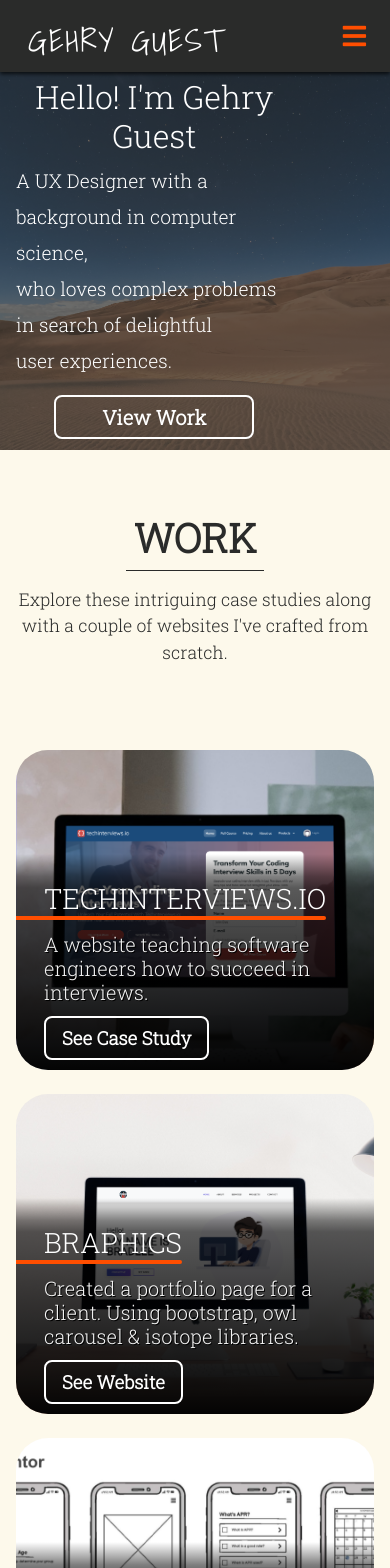
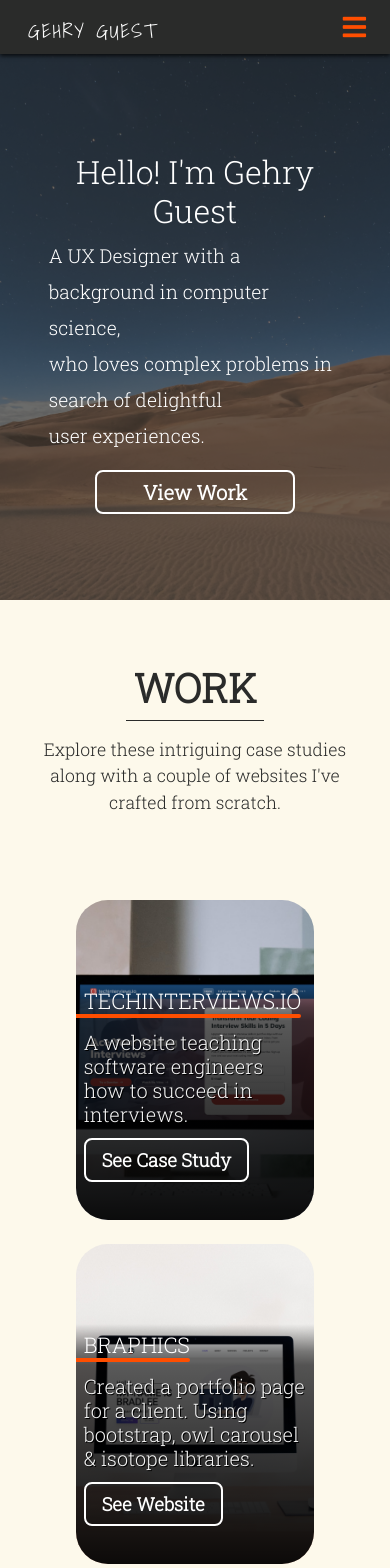
Before and after one commit to GuestG/GehryGuest.Com, a React (Create React App) app: page / in a window 390 px wide. Shown: the top 1568 px of the page. Built offline with nearby package versions, Linux system fonts and the light colour scheme.

Commit message:
added more to portolfio rito wow

```diff
--- a/src/App.css
+++ b/src/App.css
@@ -103,6 +103,11 @@ nav ul li {
 }
 
 @media(max-width: 767px) {
+  .header-message-container {
+    display: block;
+    margin: 0 auto;
+}
+
   .my-name {
     font-weight: 400;
   }
@@ -313,7 +318,7 @@ nav ul li {
 
   .header-message-container {
     width: 75%;
-    padding-left: 1rem;
+    /* padding-left: 1rem; */
   }
 
 
@@ -938,6 +943,8 @@ nav ul li {
   justify-content: center;
   font-family: 'Roboto Slab', serif;
   margin-top: 1rem;
+  margin-left: 1.5rem;
+  margin-right: 1.5rem;
   color: var(--primary-white);
 }
 
@@ -1170,6 +1177,53 @@ nav ul li {
 
 }
 
+
+/* For projects on tablet size */
+@media(max-width: 1120px) {
+  .projects {
+    display: block;
+    margin: 0 auto;
+  }
+  .projects_colum {
+    max-width: none;
+  }
+}
+
+
+/* MOBILE PHONE USERS */
+@media(max-width: 428px) {
+  .my-name {
+    font-size: 1.25rem;
+  }
+
+  .backToTopLink {
+    display: none;
+  }
+  .external-links-wrapper{
+    padding-top: 2rem;
+  }
+  .header-wrapper {
+    height: 600px;
+  }
+  .project_card {
+    max-width: 24ch;
+    padding-top: 5rem;
+  }
+  .card_content {
+    padding: 0.5rem;
+    padding-bottom: 5rem !important;
+  }
+  .card_content:hover{
+    transform: translateY(92%);
+  }
+  .card_title{
+    font-size: 1.35rem
+  }
+
+
+
+}
+
 /************************************/
  /************** Globals ************/
 /************************************/
--- a/src/components/Rito.js
+++ b/src/components/Rito.js
@@ -308,6 +308,7 @@ function Rito() {
             {/* Test assumptions, even the ones that feel obvious — we are not designing for ourselves,
             we are not the user so what seems obvious to us is not for someone else. Testing those
             assumptions with users to back our decisions made us feel more confident in our product. */}
+
             more to be added in early 2024...
             <br></br>
             <br></br>
@@ -318,7 +319,6 @@ function Rito() {
             <br></br>
             <br></br>
             <br></br>
-
             <br></br>
             <br></br>
 
--- a/src/css/projects.css
+++ b/src/css/projects.css
@@ -159,6 +159,7 @@ body {
     color: var(--primary-dark);
     border: 5px solid var(--primary-dark);
     background-color: transparent;
+    margin: 0 auto;
 }
 
 .backToTopButtonProjects:hover {
@@ -236,7 +237,8 @@ body {
 }
 
 .problemText, .processText, .userReaseachText, .prototypeText, .optimizationText {
-    line-height: 2.25rem;
+    line-height: 2rem;
+    /* line-height: 1.5em; */
     /* margin-right: 28%; */
     /* margin-left: 28%; */
     max-width: 75ch;
@@ -570,11 +572,6 @@ body {
         border-radius: 1rem;
     }
 
-    .web {
-        /* max-width: 100vw; */
-        padding-bottom: 1rem;
-    }
-
     .hiFiButton {
         border-radius: 1rem;
         font-size: 1.25rem;
@@ -589,6 +586,7 @@ body {
     .introSubTitle {
         line-height: normal;
         font-size: 1rem;
+        margin: 0rem 1.5rem;
     }
 
     .web {
--- a/src/router.js
+++ b/src/router.js
@@ -7,7 +7,6 @@ import Navbar from "./components/Navbar";
 import Home from './components/Home';
 import Rito from './components/Rito';
 import MoneyMentor from "./components/MoneyMentor";
-// import Kiwi from "./components/Kiwi";
 import Techinterviews from './components/Techinterviews';
 import Braphics from './components/Braphics';
 
@@ -21,7 +20,6 @@ export default function Router() {
                 <Route path="/Techinterviews" element={<Techinterviews />} />
                 <Route path="/Rito" element={<Rito />} />
                 <Route path="/MoneyMentor" element={<MoneyMentor />} />
-                {/* <Route path="/Kiwi" element={<Kiwi />} /> */}
                 <Route path="/Braphics" element={<Braphics />} />
             </Routes>
         </BrowserRouter>
```
Also changed, not shown: src/components/MoneyMentor.js (+8 -0 lines), src/assets/ritoPhotos/RitoSplash.png.
